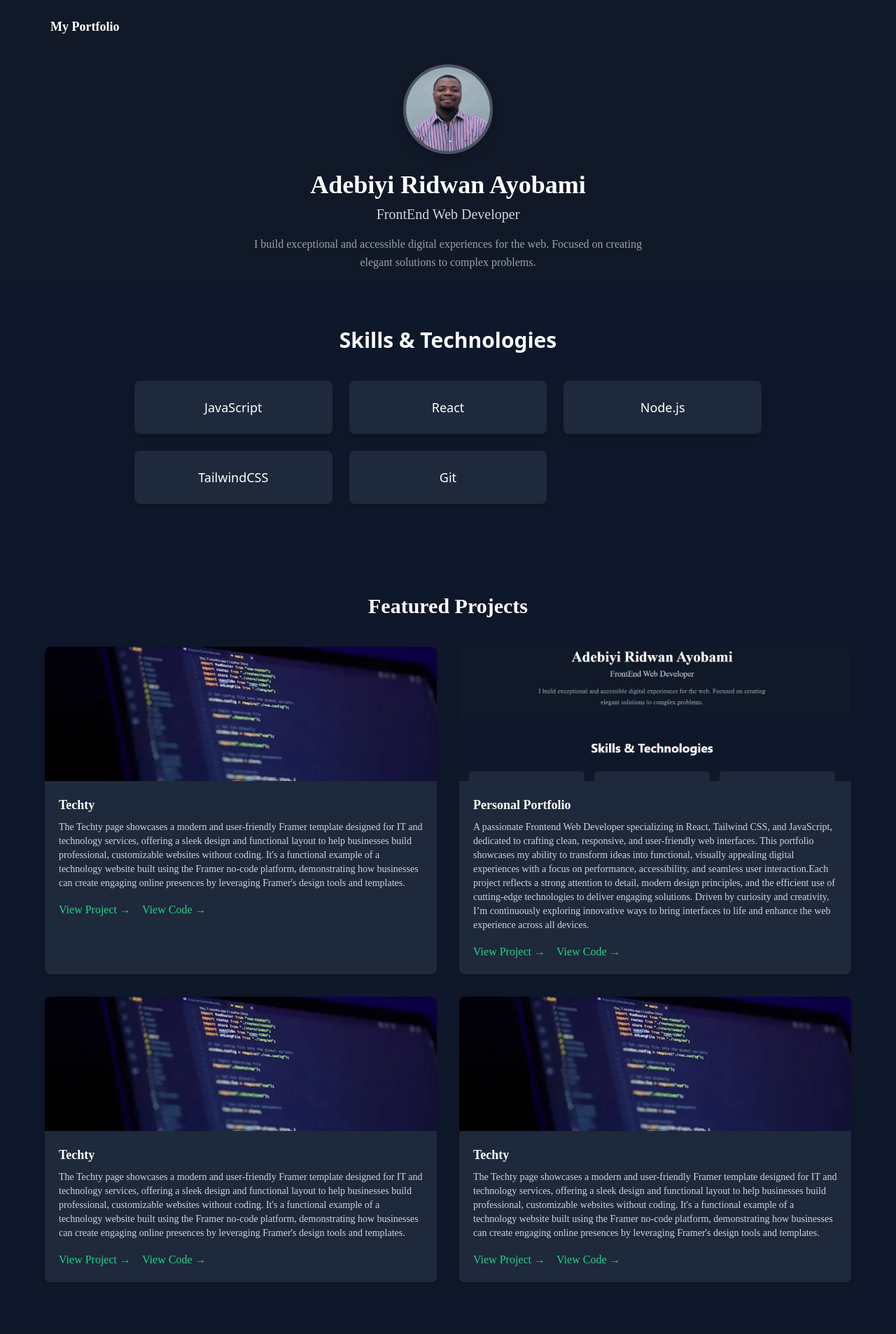
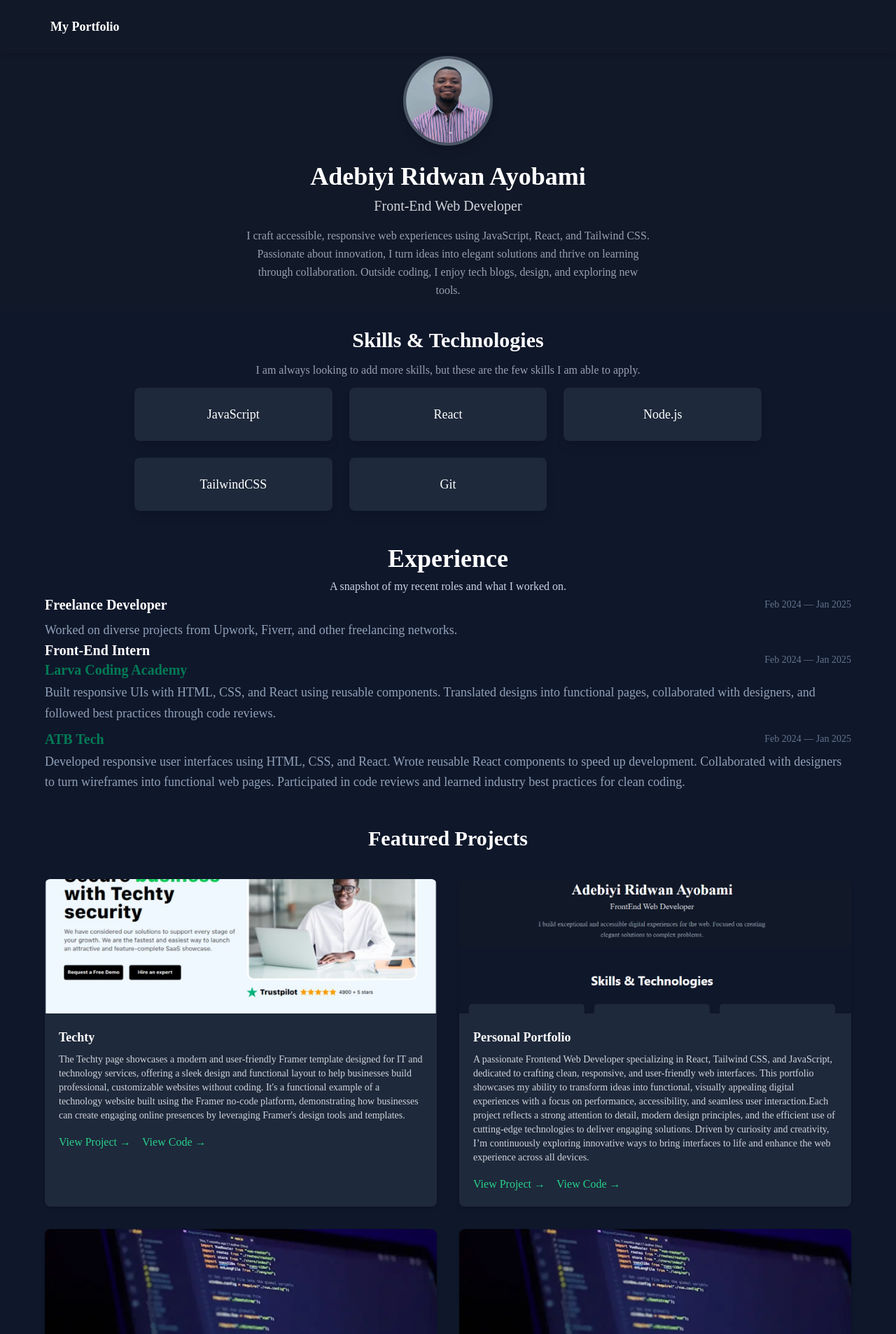
Before and after one commit to Donrealex/Portfolio, a React (Vite) app: page / in a window 1280 px wide. Shown: the top 1906 px of the page at 70% size. Built offline with nearby package versions, Linux system fonts and the light colour scheme.

Commit message:
feat: Add experience section

```diff
--- a/src/App.jsx
+++ b/src/App.jsx
@@ -6,6 +6,7 @@ import Skills from './components/Skills'
 import Projects from './components/Projects'
 import Contact from './components/Contact'
 import { Analytics } from '@vercel/analytics/react'
+import Experience from './components/Experience'
 
 const App = () => {
   return (
@@ -13,6 +14,7 @@ const App = () => {
       <Navbar />
       <Hero />
       <Skills />
+      <Experience />
       <Projects />
       <Contact />
       <Analytics />
--- a/src/components/Contact.jsx
+++ b/src/components/Contact.jsx
@@ -9,22 +9,21 @@ import { NavLink } from "react-router-dom";
 
 const Contact = () => {
   return (
-    <section className="bg-gray-900 text-white font-space">
-      <div className="max-w-2xl mx-auto text-center py-20 px-4 flex flex-col items-center space-y-8">
+    <section className="bg-gray-900 text-white font-space p-6">
+      <div className="max-w-2xl mx-auto text-center flex flex-col items-center space-y-8">
         <h2 className="text-4xl font-bold tracking-tight">Contact</h2>
 
         <p className="text-lg text-gray-300">
           Interested in working together? <br /> Let's have a conversation.
         </p>
-
-        <div className="flex items-center gap-2 text-gray-400">
+        {/* <div className="flex items-center gap-2 text-gray-400">
           <HiOutlineLocationMarker className="w-5 h-5" />
           <span>Ibadan, OYO STATE</span>
-        </div>
+        </div> */}
 
         {/* --- Buttons --- */}
         <div className="flex flex-col sm:flex-row gap-4 mt-2">
-            <a
+          <a
             href="mailto:adebiyiridwan91@gmail.com?subject=Let's%20Work%20Together&body=Hi%20Ridwan,%0D%0AI'd%20like%20to%20discuss%20a%20project%20with%20you."
             className="flex items-center justify-center gap-2 px-6 py-3 rounded-md bg-blue-600 text-white font-semibold hover:bg-blue-700 transition-colors duration-300 shadow-lg"
           >
@@ -65,7 +64,11 @@ const Contact = () => {
               <FaXTwitter className="text-2xl" />
             </NavLink>
           </div>
-          <p className="text-sm  mt-4">
+          <div className="flex items-center gap-2 text-gray-400">
+            <HiOutlineLocationMarker className="w-5 h-5" />
+            <span>Ibadan, OYO STATE</span>
+          </div>
+          <p className="text-sm  mt4">
             Copyright © {new Date().getFullYear()} Portfolio.
             <br /> All Rights Reserved
           </p>
--- /dev/null
+++ b/src/components/Experience.jsx
@@ -0,0 +1,64 @@
+import React from 'react'
+
+const Experience = () => {
+  return (
+    <section className="bg-[#0f172a] w-full text-white scrollmt-24 font-space p-6 lg:px-16">
+
+      {/* Title */}
+      <h2 className="text-center text-3xl sm:text-4xl font-bold mb-2">
+        Experience
+      </h2>
+      <p className="text-center text-slate-300 max-w-2xl mx-auto text-sm sm:text-base">
+        A snapshot of my recent roles and what I worked on.
+      </p>
+
+      {/* Timeline */}
+      {/* <ol className="relative mt-10 border-l border-slate-700 pl-6 space-y-10"> */}
+        {/* Item 1 */}
+        {/* <li className=""> */}
+          <div className="flex flex-wrap items-center justify-between gap-2">
+            <h3 className="text-lg sm:text-xl font-semibold">
+              Freelance Developer
+            </h3>
+            <time className="text-sm text-slate-500">Feb 2024 — Jan 2025</time>
+          </div>
+          <p className="mt-2 text-slate-400 text-base sm:text-lg leading-relaxed">
+            Worked on diverse projects from Upwork, Fiverr, and other
+            freelancing networks.
+          </p>
+        {/* </li> */}
+
+        {/* Item 2 */}
+        {/* <li className=""> */}
+          <div className="flex flex-wrap items-center justify-between gap-2">
+            <h3 className="text-lg sm:text-xl font-semibold">
+              Front‑End Intern <br />
+              <span className="text-emerald-700">Larva Coding Academy</span>
+            </h3>
+            <time className="text-sm text-slate-500">Feb 2024 — Jan 2025</time>
+          </div>
+          <p className="mt-1 text-slate-400 text-base sm:text-lg leading-relaxed">
+            Built responsive UIs with HTML, CSS, and React using reusable
+            components. Translated designs into functional pages, collaborated
+            with designers, and followed best practices through code reviews.
+          </p>
+          <div className="flex flex-wrap items-center justify-between gap-2 pt-2">
+            <h3 className="text-lg sm:text-xl font-semibold">
+              <span className="text-emerald-700">ATB Tech</span>
+            </h3>
+            <time className="text-sm text-slate-500">Feb 2024 — Jan 2025</time>
+          </div>
+          <p className="mt-1 text-slate-400 text-base sm:text-lg leading-relaxed ">
+            Developed responsive user interfaces using HTML, CSS, and React.
+            Wrote reusable React components to speed up development.
+            Collaborated with designers to turn wireframes into functional web
+            pages. Participated in code reviews and learned industry best
+            practices for clean coding.
+          </p>
+        {/* </li> */}
+      {/* </ol> */}
+    </section>
+  );
+}
+
+export default Experience
--- a/src/components/Hero.jsx
+++ b/src/components/Hero.jsx
@@ -3,7 +3,7 @@ import passport from "../assets/passport.jpg"
 
 const Hero = () => {
   return (
-    <section className="bg-[#111827] font-space text-white h-full items-center justify-center flex flex-col p-4">
+    <section className="bg-[#111827] font-space text-white h-full items-center justify-center flex flex-col p-4 pt-20">
       <img
         src={passport}
         alt="Logo"
@@ -13,12 +13,14 @@ const Hero = () => {
         Adebiyi Ridwan Ayobami
       </h1>
       <p className="text-sm sm:text-xl text-gray-300 mt-2 text-center">
-        FrontEnd Web Developer
+        Front-End Web Developer
       </p>
 
       <p className="mt-4 max-w-xl text-center text-gray-400 leading-relaxed">
-        I build exceptional and accessible digital experiences for the web.
-        Focused on creating elegant solutions to complex problems.
+        I craft accessible, responsive web experiences using JavaScript, React,
+        and Tailwind CSS. Passionate about innovation, I turn ideas into elegant
+        solutions and thrive on learning through collaboration. Outside coding,
+        I enjoy tech blogs, design, and exploring new tools.
       </p>
     </section>
   );
--- a/src/components/Navbar.jsx
+++ b/src/components/Navbar.jsx
@@ -1,7 +1,7 @@
 import React from "react";
 const Navbar = () => {
   return (
-    <nav className="font-space bg-[#111827] text-white p-6 flex flex-col items-center justify-between">
+    <nav className="font-space bg-[#111827] text-white p-6 flex flex-col items-center justify-between fixed w-full top-0 z-50 shadow-md">
       <div className="flex items-center justify-between w-full">
         <h1 className="text-lg font-bold md:ml-12">My Portfolio</h1>
       </div>
--- a/src/components/Projects.jsx
+++ b/src/components/Projects.jsx
@@ -5,7 +5,7 @@ import { NavLink } from 'react-router-dom';
 const Projects = () => {
 
   return (
-    <section className="bg-[#0f172a] text-white py-16 px-6 font-space">
+    <section className="bg-[#0f172a] text-white p-6 font-space">
       {/* Title */}
       <h2 className="text-2xl sm:text-3xl font-bold text-center mb-10">
         Featured Projects
--- a/src/components/Skills.jsx
+++ b/src/components/Skills.jsx
@@ -4,11 +4,15 @@ import { SkillsData } from '../constant/data';
 const Skills = () => {
 
   return (
-    <section className="bg-[#0f172a] text-white py-16 px-6">
+    <section className="bg-[#0f172a] text-white p-6 font-space">
       {/* Title */}
-      <h2 className="text-2xl gap sm:text-3xl font-bold text-center mb-10">
+      <h2 className="text-2xl gap sm:text-3xl font-bold text-center mb-3">
         Skills & Technologies
       </h2>
+      <p className="m:text-1xl text-center text-gray-400 leading-relaxed mb-3">
+        I am always looking to add more skills, but these are the few skills I
+        am able to apply.
+      </p>
 
       {/* Skills Grid */}
       <div className="grid grid-cols-1 sm:grid-cols-2 md:grid-cols-3 gap-6 max-w-4xl mx-auto">
--- a/src/constant/data.jsx
+++ b/src/constant/data.jsx
@@ -1,4 +1,5 @@
 import code from "../assets/code.webp";
+import techty from "../assets/techty.png";
 import portfolio from "../assets/portfolio.PNG";
 
 export const SkillsData = [
@@ -13,7 +14,7 @@ export const ProjectsData = [
     title: "Techty",
     description:
       "The Techty page showcases a modern and user-friendly Framer template designed for IT and technology services, offering a sleek design and functional layout to help businesses build professional, customizable websites without coding. It's a functional example of a technology website built using the Framer no-code platform, demonstrating how businesses can create engaging online presences by leveraging Framer's design tools and templates. ",
-    image: code,
+    image: techty,
     link: "https://techty-five.vercel.app",
     codeBase: "https://github.com/Donrealex/Techty",
   },
```
Also changed, not shown: src/assets/techty.png (added).
